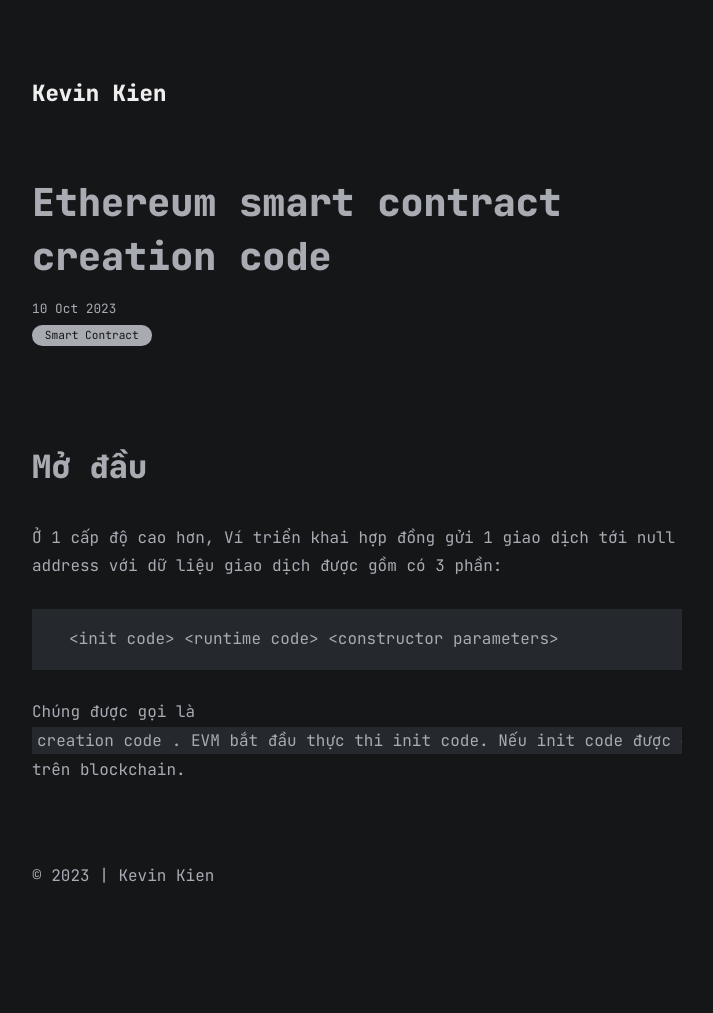
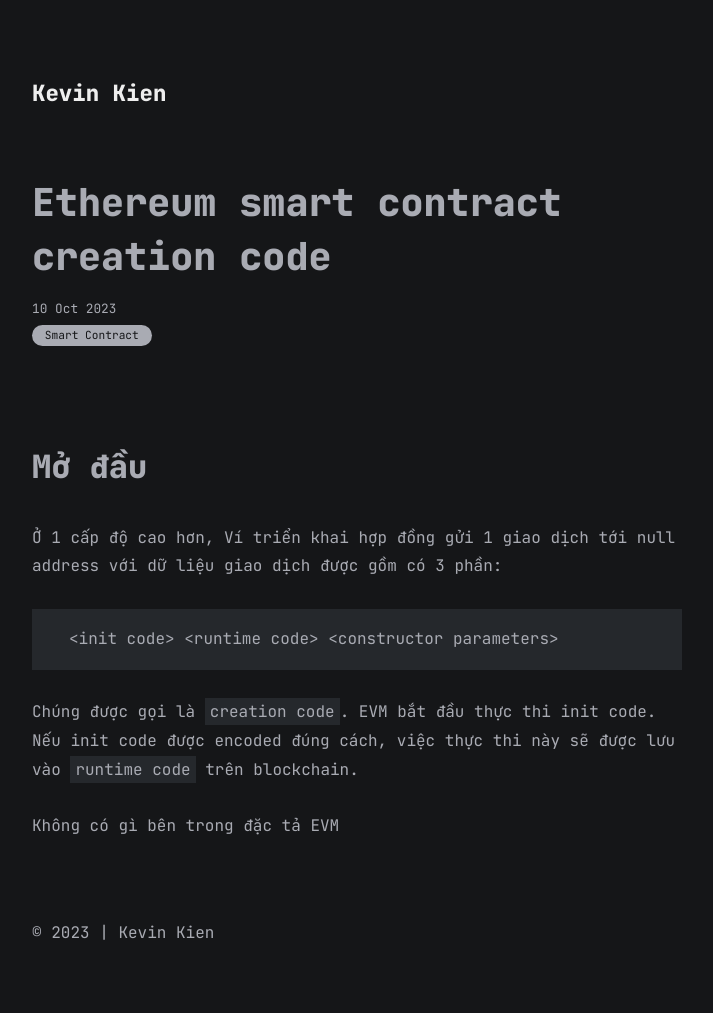
Before and after one commit to KevinKien/KevinKien.github.io, a Jekyll site: the page built from all_collections/_posts/2023-10-10-Ethereum-smart-contract-creation-code.md, in a window 1280 px wide. Shown: the whole page, without its empty margins (283-996 px from the left). Built offline with Jekyll 4.4.1, drawn with Linux system fonts in a browser that asks for light colours; before the commit the page ends 956 px from its top, so only the background shows below that.

Commit message:
Update 2023-10-10-Ethereum-smart-contract-creation-code.md

````diff
--- a/all_collections/_posts/2023-10-10-Ethereum-smart-contract-creation-code.md
+++ b/all_collections/_posts/2023-10-10-Ethereum-smart-contract-creation-code.md
@@ -13,4 +13,6 @@ categories: ["Smart Contract"]
 <init code> <runtime code> <constructor parameters>
 ```
 
-Chúng được gọi là ``creation code```. EVM bắt đầu thực thi init code. Nếu init code được encoded đúng cách, việc thực thi này sẽ được lưu vào ```runtime code``` trên blockchain.
+Chúng được gọi là ```creation code```. EVM bắt đầu thực thi init code. Nếu init code được encoded đúng cách, việc thực thi này sẽ được lưu vào ```runtime code``` trên blockchain.
+
+Không có gì bên trong đặc tả EVM
````
